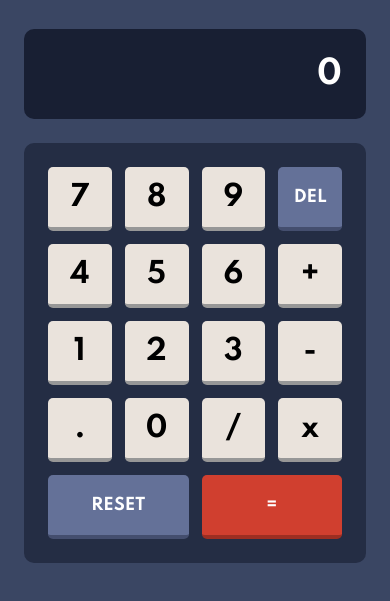
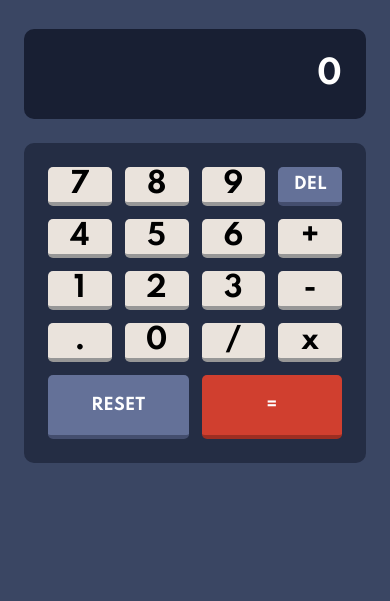
Before and after one commit to Tyson-Wellings/calculator-app-main, a plain HTML site: page index.html in a window 390 px wide. Shown: the part 79-680 px from the top of the page. Drawn offline with Linux system fonts and the light colour scheme.

Commit message:
Mobile testing part 4

```diff
--- a/styles.css
+++ b/styles.css
@@ -183,8 +183,8 @@ main{
     display: grid;
     padding: 24px;
     box-sizing: border-box;
-    grid-template-columns: repeat(4, 1fr);
-    grid-template-rows: repeat(5, 1fr);
+    grid-template-columns: repeat(4, 0.5fr);
+    grid-template-rows: repeat(5, 0.5fr);
     column-gap: 13px;
     row-gap: 13px;
     border-radius: 10px;
```
